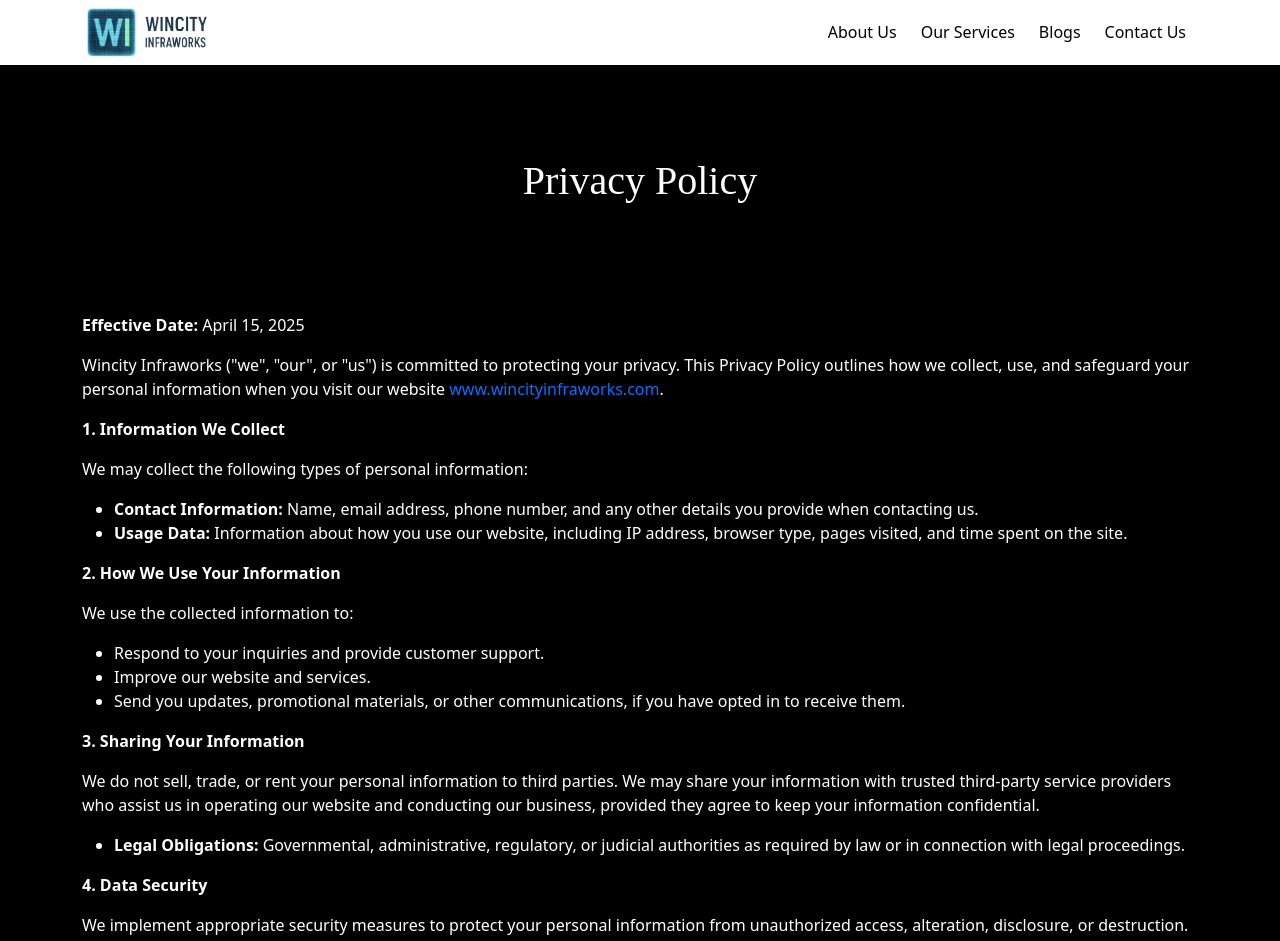
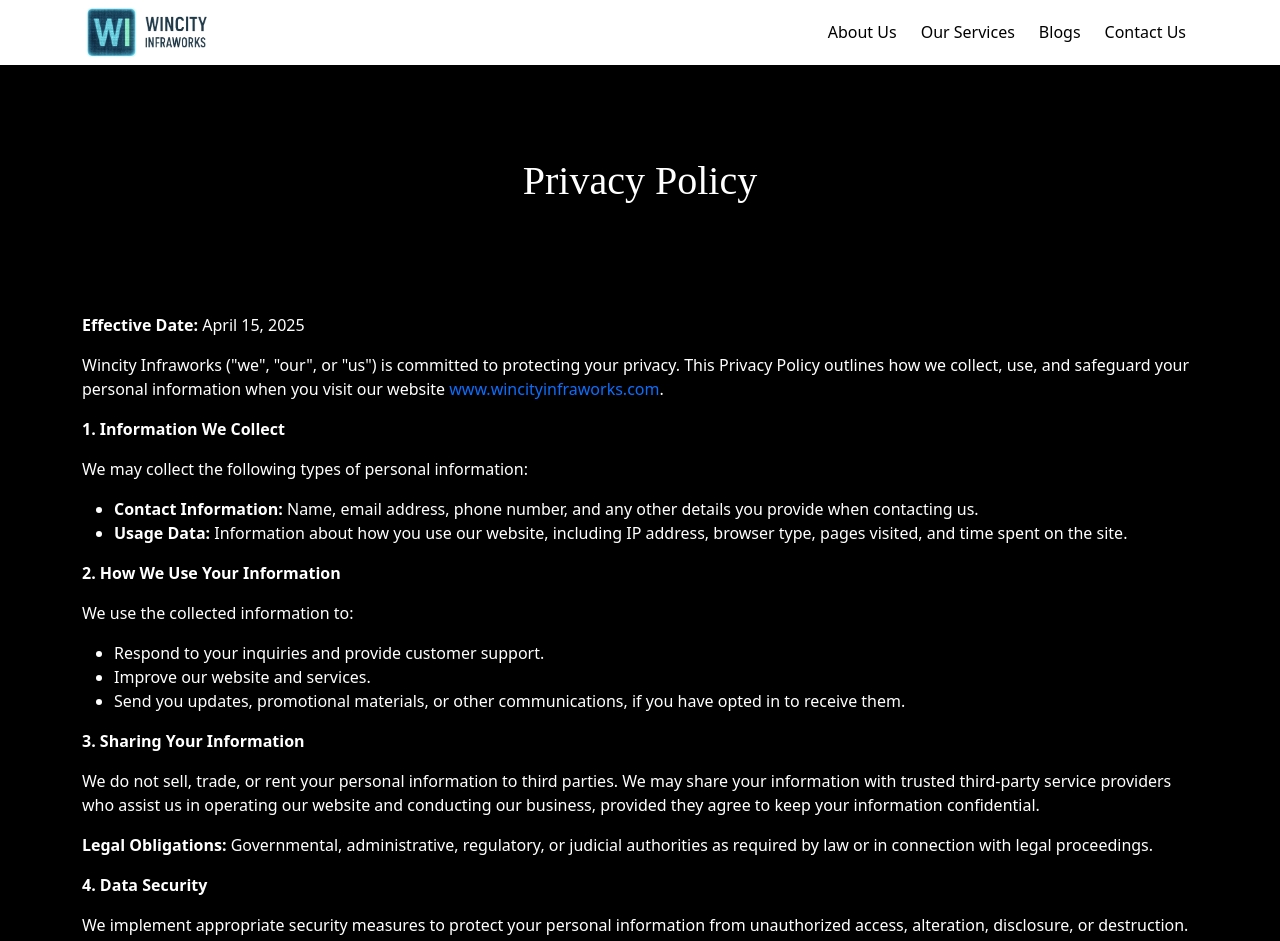
Before and after one commit to Evangelin-dev/Wincity, a Next.js app in the folder frontend/: page /privacy-policy in a window 1280 px wide. Shown: the top 941 px of the page. Built offline with nearby package versions, Linux system fonts and the light colour scheme; no server answers.

Commit message:
Report 2 changes done

```diff
--- a/frontend/src/app/privacy-policy/page.js
+++ b/frontend/src/app/privacy-policy/page.js
@@ -19,10 +19,10 @@ const content = `<p class="p1"><strong>Effective Date:</strong> April 15, 2025</
 <p class="p1"><strong>3. Sharing Your Information</strong></p>
 <p class="p1">We do not sell, trade, or rent your personal information to third parties. We may share your information with trusted third-party service providers who assist us in operating our website and conducting our business, provided they agree to keep your information confidential.</p>
 </ul>
-<ul class="ul1">
-<li class="li1"><strong>Legal Obligations: </strong>Governmental, administrative, regulatory, or judicial authorities as required by law or in connection with legal proceedings.</li>
 
-</ul>
+<p class="p1"><strong>Legal Obligations: </strong>Governmental, administrative, regulatory, or judicial authorities as required by law or in connection with legal proceedings.</p>
+
+
 <p class="p1"><strong>4. Data Security</strong></p>
 <p class="p1">We implement appropriate security measures to protect your personal information from unauthorized access, alteration, disclosure, or destruction. However, no method of transmission over the Internet is entirely secure, and we cannot guarantee absolute security.</p>
 <p class="p1"><strong>5. Your Rights</strong></p>
```
